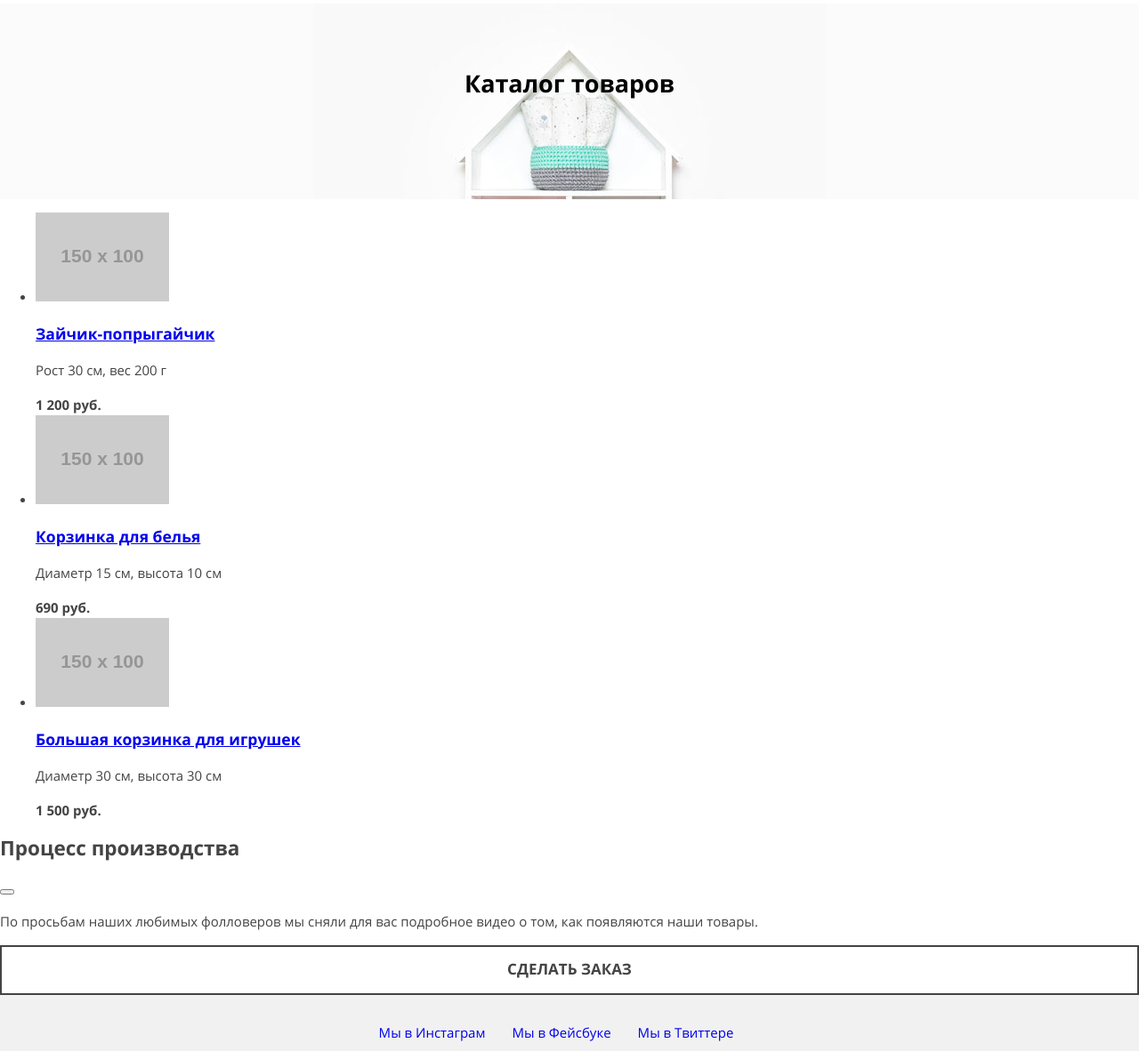
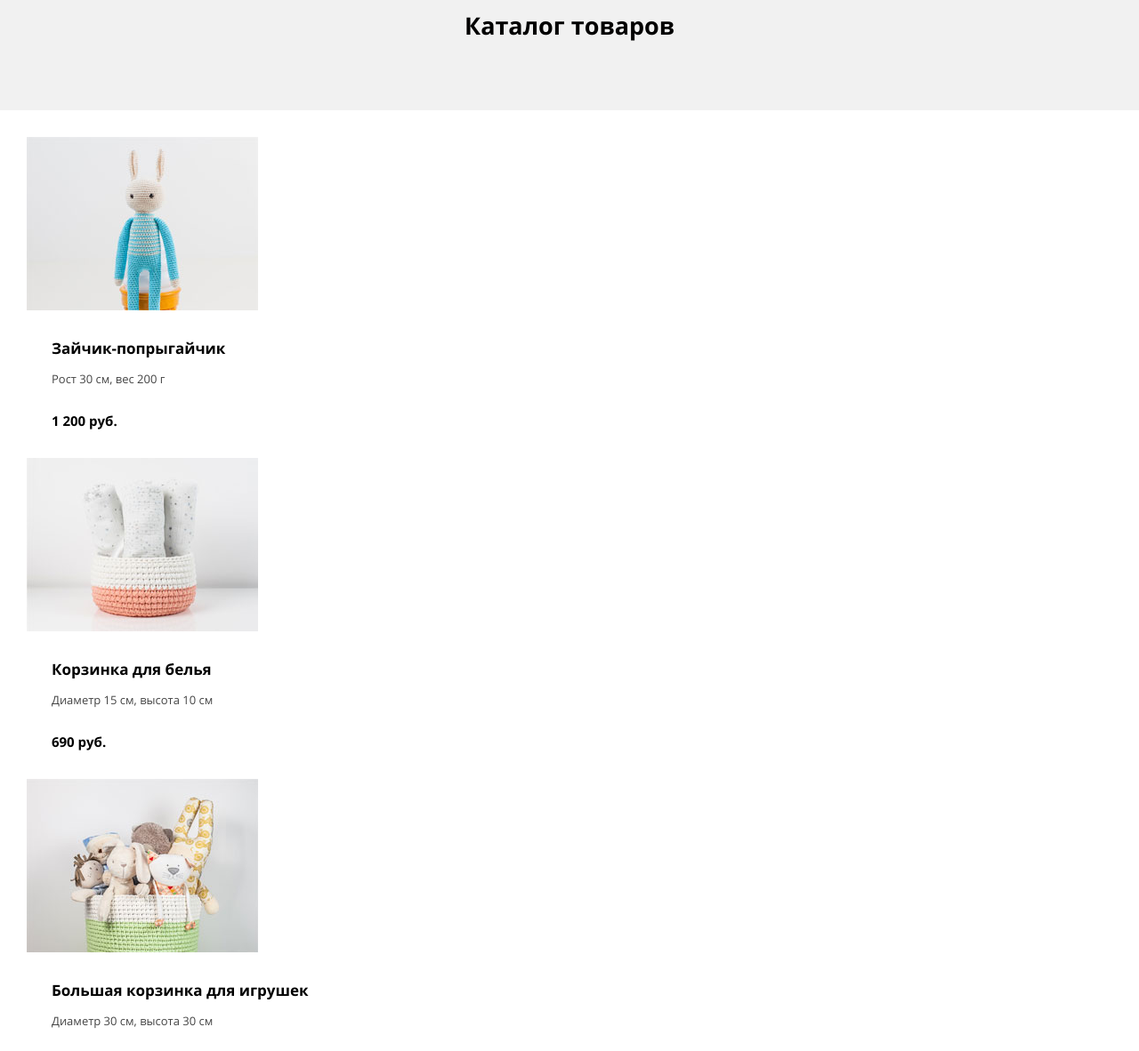
Before and after one commit to eresha1/578047-mishka, a website: page source/catalog.html in a window 1280 px wide. Shown: the part 530-1712 px from the top of the page at 89% size. Drawn offline with nearby package versions, Linux system fonts and the light colour scheme; files that its build step writes are made by us from their sources; placeholder pictures from the web are drawn by us.

Commit message:
сетка mobil catalog.html

```diff
--- a/source/catalog.html
+++ b/source/catalog.html
@@ -2,20 +2,21 @@
 <html lang="ru">
 <head>
   <meta charset="utf-8">
+  <meta name="viewport" content="width=device-width, initial-scale=1.0">
   <title>HTML Academy: Мишка</title>
   <link href="css/style.css" rel="stylesheet">
 </head>
 <body>
-  <header class="page-header">
+  <header class="page-header container">
       <nav class="page-header__nav main-nav">
         <a class="main-nav__logo-link" href="index.html">
-        <img class="main-nav__logo-image" src="http://placehold.it/150x100" width="150" height="100" alt="Логотип магазина Мишка">
+          <img class="main-nav__logo-image" src="img/logo-mobile.svg" width="85.589" height="35.034" alt="Логотип магазина Мишка">
         </a>
         <button class="main-nav__toggle" type="button">Открыть меню</button>
         <div class="main-nav__wrapper">
           <ul class="main-nav__list site-list">
             <li class="site-list__item">
-            <a class="site-list__link">Каталог товаров</a>
+              <a class="site-list__link" href="#">Каталог товаров</a>
             </li>
             <li class="site-list__item">
               <a class="site-list__link" href="#">Вязание на заказ</a>
@@ -39,55 +40,62 @@
       </nav>
     </header>
   <main class="page-main">
-    <div class="page-main__heading">
-      <h1 class="page-main__title">
+    <div class="page-main__heading page-main__heading--catalog">
+      <h1 class="page-main__title page-main__title--catalog">
         Каталог товаров
       </h1>
     </div>
-    <section class="card">
+    <section class="card container">
       <h2 class="visually-hidden">Карточки товаров</h2>
       <ul class="card__list">
         <li class="card__item">
-          <a class="card__image-link" href="#">
-            <img class="card__image" src="http://placehold.it/150x100" width="150" height="100" alt="Зайчик-попрыгайчик">
-          </a>
+          <a class="card__image-link" href="#"><img class="card__image" src="img/photo-hare-mobile@1x.jpg" width="260" height="195"  alt="Зайчик-попрыгайчик"></a>
+          <div class="card__wrapper">
             <h3 class="card__title">
               <a class="card__title-link" href="#">Зайчик-попрыгайчик</a>
             </h3>
-          <p class="card__description">  Рост 30 см, вес 200 г</p>
+            <p class="card__description">Рост 30 см, вес 200 г</p>
             <b class="card__price">1 200 руб.</b>
+          </div>
         </li>
         <li class="card__item">
           <a class="card__image-link" href="#">
-            <img class="card__image" src="http://placehold.it/150x100" width="150" height="100" alt="Корзинка для белья">
+            <img class="card__image" src="img/photo-bowl-mobile@1x.jpg" width="260" height="195" alt="Корзинка для белья">
           </a>
+          <div class="card__wrapper">
             <h3 class="card__title">
               <a class="card__title-link" href="#">Корзинка для белья</a>
             </h3>
             <p class="card__description">  Диаметр 15 см, высота 10 см</p>
             <b class="card__price">690 руб.</b>
+          </div>
         </li>
         <li class="card__item">
           <a class="card__image-link" href="#">
-            <img class="card__image" src="http://placehold.it/150x100" width="150" height="100" alt="Большая корзинка для игрушек">
+            <img class="card__image" src="img/photo-toys-mobile@1x.jpg" width="260" height="195" alt="Большая корзинка для игрушек">
           </a>
+          <div class="card__wrapper">
             <h3 class="card__title">
               <a class="card__title-link" href="#">Большая корзинка для игрушек</a>
             </h3>
             <p class="card__description">  Диаметр 30 см, высота 30 см</p>
             <b class="card__price">1 500 руб.</b>
+          </div>
         </li>
       </ul>
     </section>
-    <section class="production">
+    <section class="production container">
       <h2 class="production__title">Процесс производства</h2>
       <div class="production__video-player">
+        <img src="img/video-mobile@1x.jpg" width="260" height="150" alt="Процесс производства">
         <button class="production__play-button">
           <span class="visually-hidden">Воспроизведение</span>
         </button>
       </div>
+      <div class="production-wrapper">
         <p class="production__text">По просьбам наших любимых фолловеров мы сняли для вас подробное видео о том, как появляются наши товары.</p>
         <a class="production__order button" href="#">Сделать заказ</a>
+      </div>
     </section>
   </main>
   <footer class="page-footer">
@@ -105,7 +113,9 @@
     <div class="page-footer__copyright copyright">
       <a class="copyright__link" href="https://htmlacademy.ru/intensive/adaptive">
         <b class="copyright__text">Разработано</b>
-        <img class="copyright__logo" src="http://placehold.it/150x100" alt="Логотип HTML Academy">
+        <svg version="1.1" id="Layer_1" xmlns="http://www.w3.org/2000/svg" xmlns:xlink="http://www.w3.org/1999/xlink" x="0px" y="0px" width="26.943px" height="34.09px" viewBox="0 0 26.943 34.09" enable-background="new 0 0 26.943 34.09" xml:space="preserve">
+            <path d="M13.62,0.017L13.472,0L0,1.412v24.661l13.473,8.017l13.43-7.99l0.042-0.025V1.412L13.62,0.017z M25.019,12.127L13.495,5.334 L13.494,5.23l-0.087,0.05l-0.088-0.056v0.109L1.925,12.118V3.147l11.548-1.212l11.547,1.212V12.127z M13.405,6.787L24.923,13.5 l-4.479,2.64l-7.093-4.221l-0.014,1.415l5.904,3.513l-0.86,0.507l-5.03-2.992l-0.014,1.415l3.827,2.275l-0.782,0.523l-3.031-1.787 l-0.014,1.413l1.853,1.091l-1.8,1.081L2.034,13.622L13.405,6.787z M1.925,15.127l11.411,6.791l0.016,1.044L5.41,18.234L5.395,19.65 l7.979,4.795l0.018,1.076l-7.973-4.74l-0.013,1.414l8.021,4.822l0.046,0.025l8.143-4.872l-0.011-5.177l3.415-2.036v10.021 L13.472,31.85L1.925,24.979V15.127z"/>
+          </svg>
       </a>
     </div>
   </footer>
--- a/source/less/blocks/card.less
+++ b/source/less/blocks/card.less
@@ -0,0 +1,53 @@
+.card {
+  margin-bottom: 30px;
+  padding-top: 30px;
+}
+
+.card__list {
+  padding-left: 0;
+  margin: 0;
+  list-style: none;
+}
+
+.card__item {
+}
+
+.card__image {
+  display: block;
+}
+
+.card__image-link {
+  display: block;
+  text-decoration: none;
+}
+
+.card__wrapper {
+  padding: 30px 28px;
+}
+
+.card__title {
+  margin-top: 0;
+  margin-bottom: 7px;
+}
+
+.card__title-link {
+
+  font-size: 17px;
+  font-weight: 700;
+  line-height: 24px;
+  color: #000000;
+  text-decoration: none;
+}
+
+.card__description {
+  margin: 0 0 20px;
+  font-size: 13px;
+  line-height: 30px;
+}
+
+.card__price {
+  font-size: 15px;
+  font-weight: 700;
+  line-height: 24px;
+  color: #000000;
+}
--- a/source/less/blocks/categories.less
+++ b/source/less/blocks/categories.less
@@ -11,7 +11,7 @@
   padding: 30px 30px 30px;
 
   font-size: 19px;
-  font-weight: bold;
+  font-weight: 700;
   line-height: 24px;
   color: #ffffff;
 
--- a/source/less/blocks/page-main.less
+++ b/source/less/blocks/page-main.less
@@ -7,21 +7,31 @@
 .page-main__heading {
   display: flex;
   justify-content: center;
-  background-color: #fbfbfb;
-  background-image: url(../../img/hero-mobile@1x.jpg);
-  background-position: top center;
-  background-repeat: no-repeat;
+  background-color: #f1f1f1;
+
+  &--index {
+    background-image: url(../../img/hero-mobile@1x.jpg);
+    background-position: top center;
+    background-repeat: no-repeat;
+  }
 }
 
 .page-main__title {
   width: 250px;
   padding-top: 75px;
-  padding-bottom: 115px;
   margin: 0;
 
   font-size: 27px;
   line-height: 30px;
-  font-weight: bold;
+  font-weight: 700;
   color: #010000;
   text-align: center;
+
+  &--index {
+  padding-bottom: 115px;
+  }
+  &--catalog {
+    padding-bottom: 80px;
+  }
+
 }
--- a/source/less/blocks/production.less
+++ b/source/less/blocks/production.less
@@ -0,0 +1,26 @@
+.production {
+ padding-top: 30px;
+}
+
+.production__title {
+  margin: 0 0 30px;
+  padding-left: 90px;
+
+  font-size: 17px;
+  font-weight: 700;
+  line-height: 24px;
+  color: #000000;
+}
+
+.production-wrapper {
+  padding: 30px;
+}
+
+.production__text {
+  margin-top: 0;
+  padding-right: 10px;
+  margin-bottom: 30px;
+
+  font-size: 13px;
+  line-height: 24px;
+}
```
Also changed, not shown: source/index.html (+2 -2 lines). Lines whose indentation alone changed are shown as unchanged.
